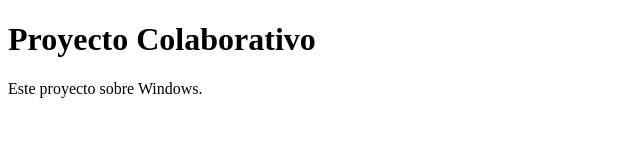
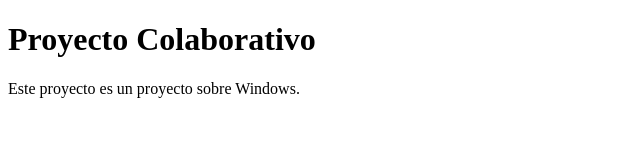
Before and after one commit to davidortiz2008-ai/windows, a plain HTML site: page index.html in a window 1280 px wide. Shown: the whole page, without its empty margins (0-640 px from the left). Drawn offline with Linux system fonts and the light colour scheme.

Commit message:
Añadir descripcion del proyecto2

```diff
--- a/index.html
+++ b/index.html
@@ -7,7 +7,7 @@
 
 <body>
  <h1>Proyecto Colaborativo</h1>
- <p>Este proyecto sobre Windows.</p>
+ <p>Este proyecto es un proyecto sobre Windows.</p>
 </body>
 
 </html>
```
